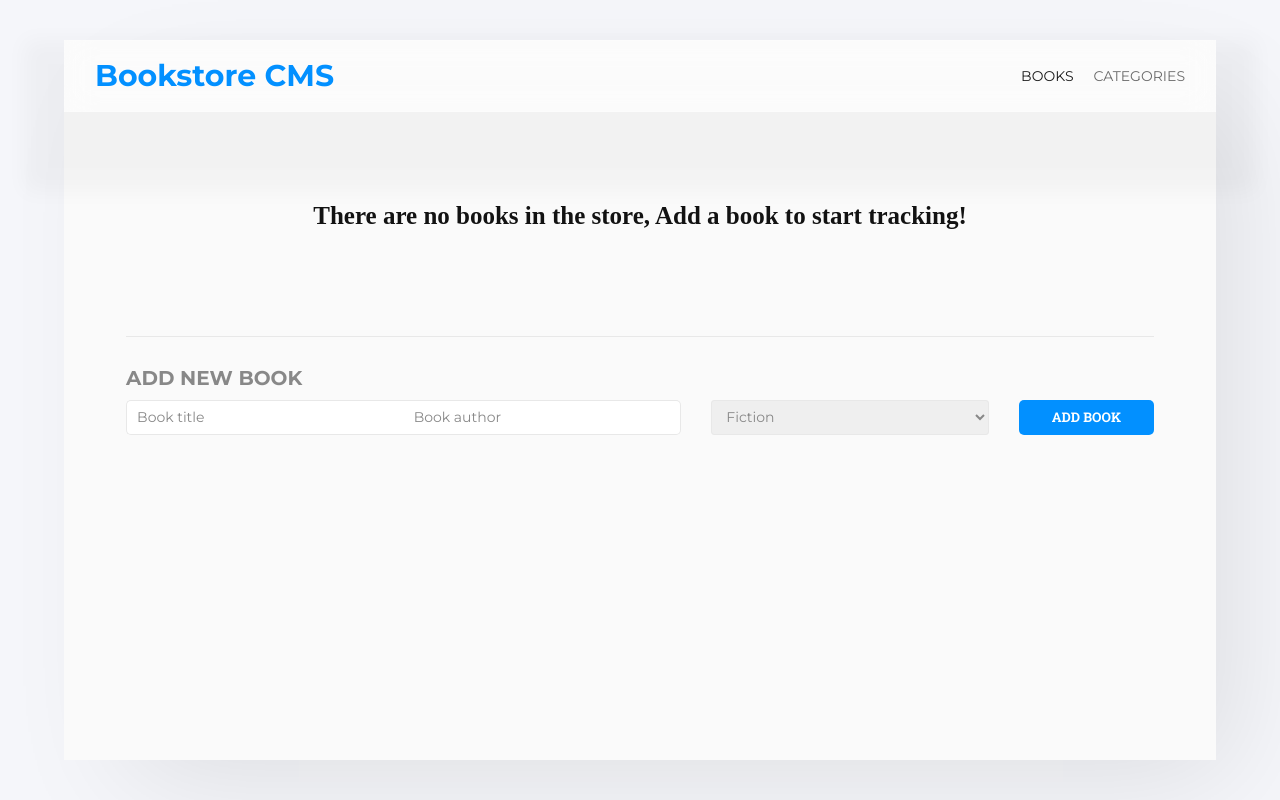
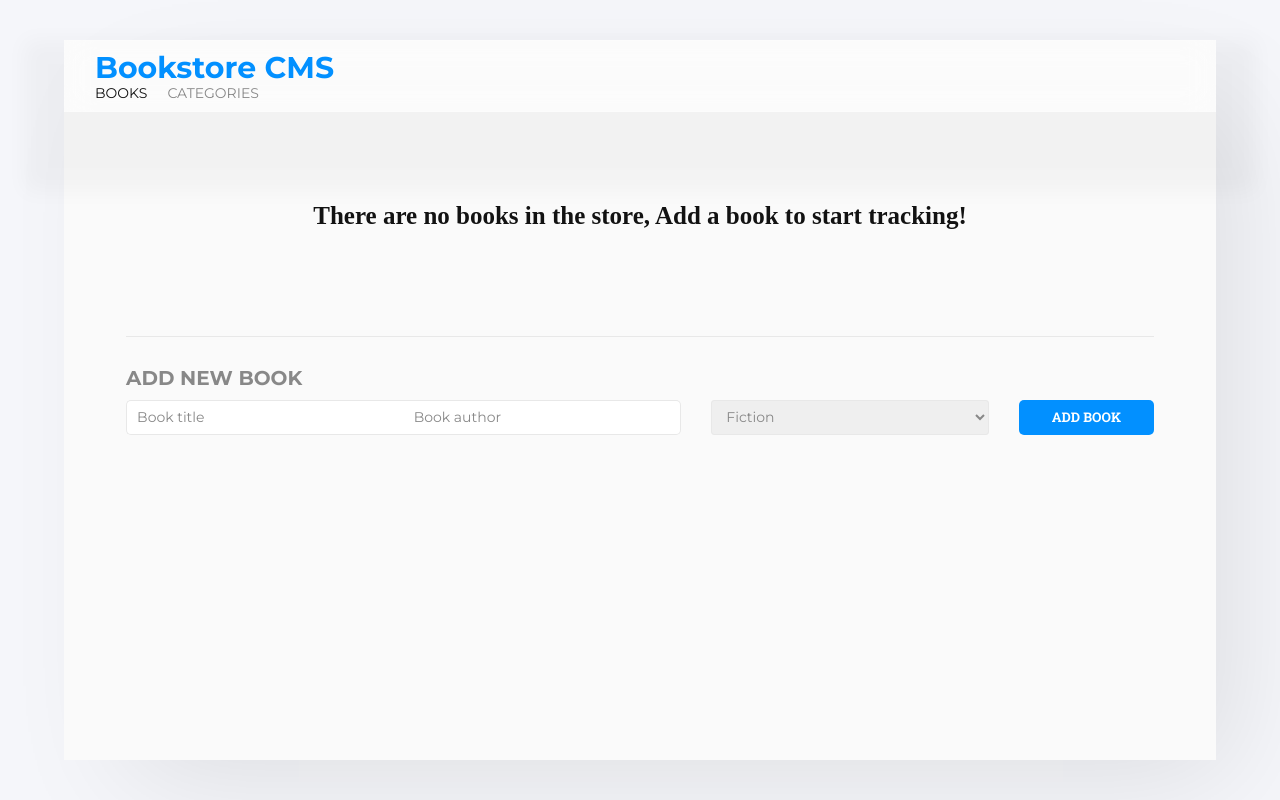
Before and after one commit to Ruthmy/bookstore, a React (Create React App) app: page / in a window 1280 px wide. Built offline with nearby package versions, Linux system fonts and the light colour scheme; no server answers.

Commit message:
Modified 'Navbar.js' -component- Added the user icon image and change the options for the active/inactive links.

```diff
--- a/src/components/Navbar.js
+++ b/src/components/Navbar.js
@@ -6,13 +6,14 @@ import '../styles/Navbar.css';
 export default function Menu() {
   return (
     <nav>
+      <div>
         <h1>Bookstore CMS</h1>
         <ul>
           {routes.map((route) => (
             <li key={route.text}>
               <NavLink
                 style={({ isActive }) => ({
-                color: isActive ? '#1b1b1b' : '#6b6b6b',
+                  color: isActive ? '#121212' : '#888',
                 })}
                 to={route.to}
               >
@@ -21,6 +22,8 @@ export default function Menu() {
             </li>
           ))}
         </ul>
+      </div>
+      <div className="profile" />
     </nav>
   );
 }
```
Lines whose indentation alone changed are shown as unchanged.
